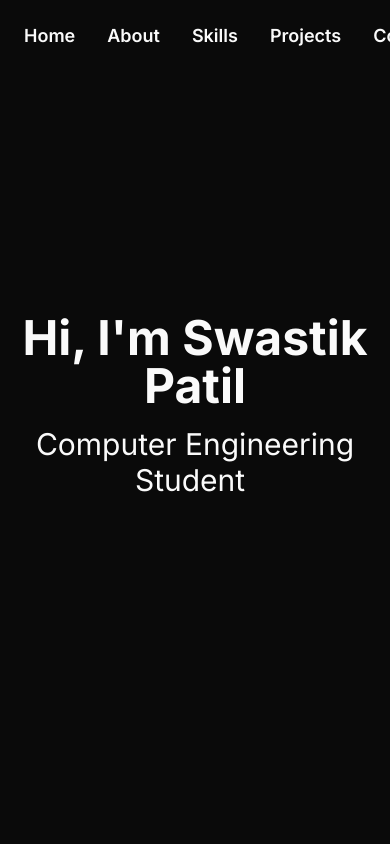
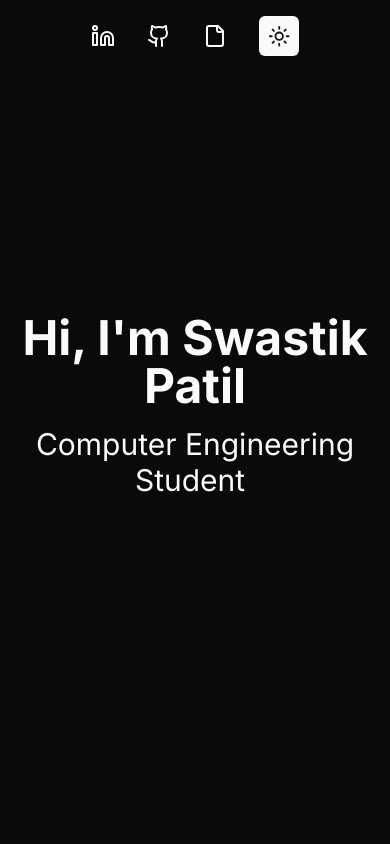
Before and after one commit to Swastik-Patil/portfoliov3, a Next.js app: page / in a window 390 px wide. Shown: the top 844 px of the page. Built offline with nearby package versions, Linux system fonts and the light colour scheme.

Commit message:
Refactor Footer and Header components

```diff
--- a/app/components/Footer.tsx
+++ b/app/components/Footer.tsx
@@ -1,6 +1,5 @@
 "use client";
 import { motion } from "framer-motion";
-import Socials from "./Socials";
 
 export default function Footer() {
   return (
@@ -15,7 +14,6 @@ export default function Footer() {
           <p className="text-gray-400 mb-4 md:mb-0">
             © {new Date().getFullYear()} Swastik Patil. All rights reserved.
           </p>
-          <Socials sz={32} />
         </div>
       </div>
     </motion.footer>
--- a/app/components/Header.tsx
+++ b/app/components/Header.tsx
@@ -25,8 +25,8 @@ export default function Header() {
       animate={{ y: 0 }}
       transition={{ duration: 0.5 }}
     >
-      <nav className="container mx-auto px-6 py-4 flex justify-between items-center">
-        <ul className="flex space-x-8">
+      <nav className="container mx-auto px-6 py-4 flex justify-center md:justify-between items-center">
+        <ul className="hidden md:flex space-x-8">
           {["Home", "About", "Skills", "Projects", "Contact"].map((item) => (
             <li key={item}>
               <a
@@ -39,7 +39,7 @@ export default function Header() {
           ))}
         </ul>
         <div className="flex items-center gap-8">
-          <Socials sz={24} />
+          <Socials />
           <ThemeToggle />
         </div>
       </nav>
--- a/app/components/Socials.tsx
+++ b/app/components/Socials.tsx
@@ -1,7 +1,7 @@
 import React from "react";
 import { Linkedin, Github, File } from "lucide-react";
 
-const Socials = ({ sz }: { sz: number }) => {
+const Socials = () => {
   return (
     <div className="flex space-x-8">
       <a
@@ -10,7 +10,7 @@ const Socials = ({ sz }: { sz: number }) => {
         target="_blank"
         aria-label="linkedin"
       >
-        <Linkedin size={sz} />
+        <Linkedin size={24} />
       </a>
       <a
         href="https://github.com/Swastik-Patil"
@@ -18,7 +18,7 @@ const Socials = ({ sz }: { sz: number }) => {
         target="_blank"
         aria-label="github"
       >
-        <Github size={sz} />
+        <Github size={24} />
       </a>
       <a
         href="https://drive.google.com/file/d/1pIEkGbWrTg9TLzT1haOqGeYJU0cVrwuF/view?usp=sharing"
@@ -26,7 +26,7 @@ const Socials = ({ sz }: { sz: number }) => {
         target="_blank"
         aria-label="file"
       >
-        <File size={sz} />
+        <File size={24} />
       </a>
     </div>
   );
--- a/components/theme-toggle.tsx
+++ b/components/theme-toggle.tsx
@@ -6,7 +6,7 @@ import { Moon, Sun } from "lucide-react";
 import { Button } from "@/components/ui/button";
 
 export function ThemeToggle() {
-  const [isDark, setIsDark] = React.useState(false);
+  const [isDark, setIsDark] = React.useState(true);
   const { setTheme } = useTheme();
 
   const toggleTheme = () => {
```
